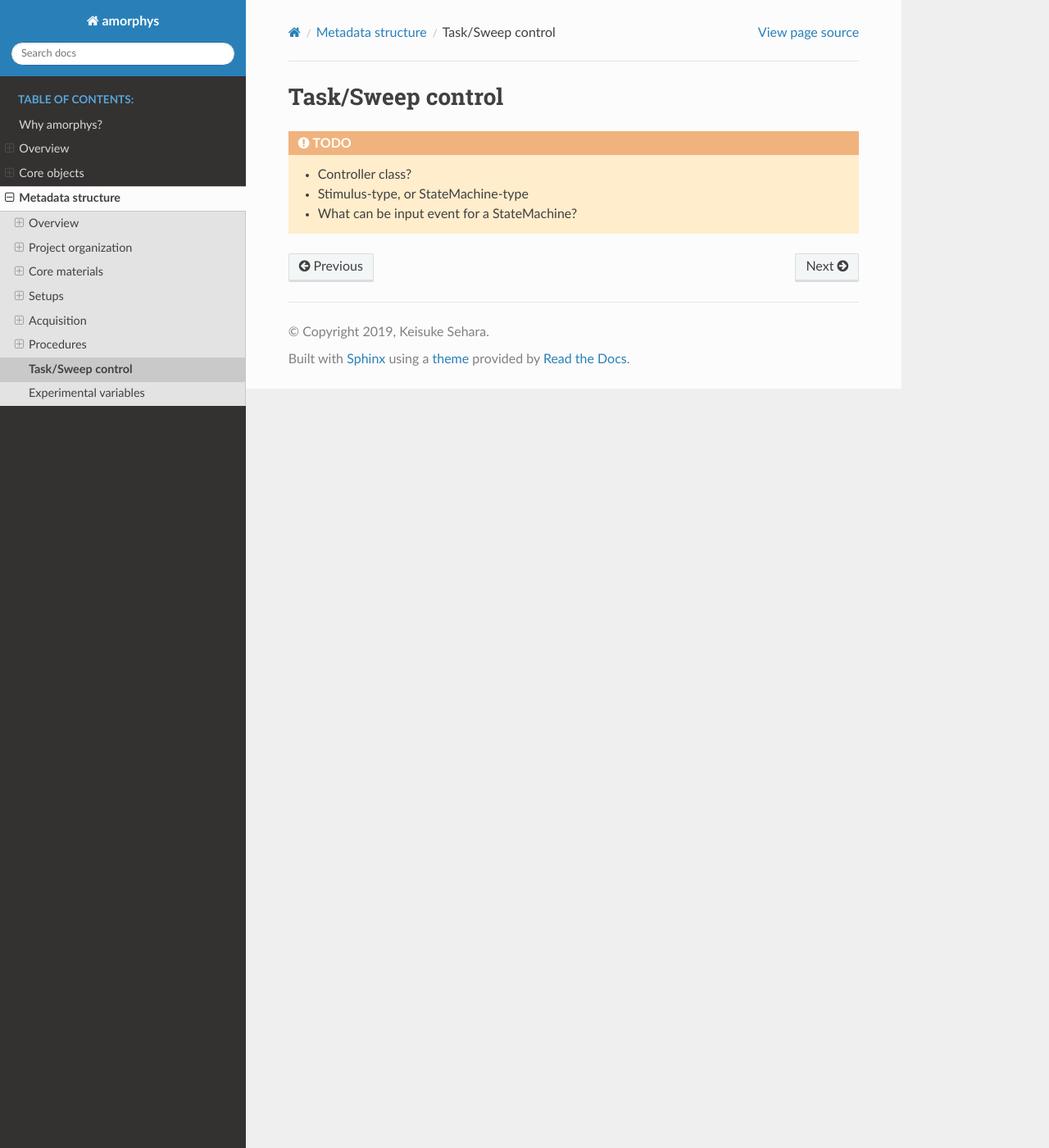
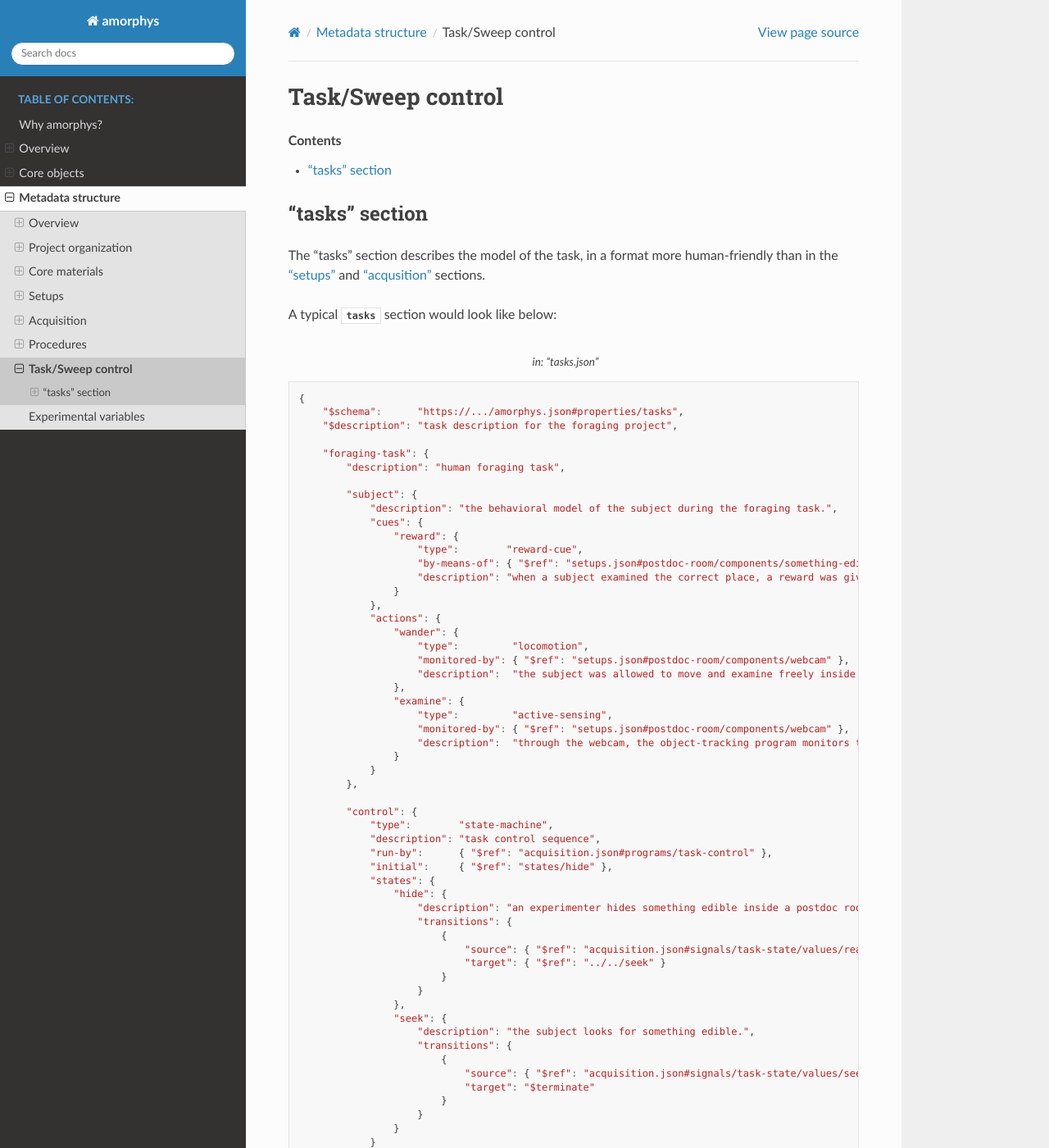
Before and after one commit to gwappa/amorphys, a Sphinx documentation site: the page built from docs/source/writing/tasks.rst, in a window 1280 px wide and 1400 px high. Shown: the whole window at 82% size. Built offline with Sphinx 7.4.7 and the Read the Docs theme 2.0.0, drawn with Linux system fonts in a browser that asks for light colours; some of the changed text lies outside the part shown.

Commit message:
add tasks section
important parts are still missing

```diff
--- a/docs/source/writing/tasks.rst
+++ b/docs/source/writing/tasks.rst
@@ -1,8 +1,96 @@
 Task/Sweep control
 ==================
 
-.. admonition:: TODO
+.. contents:: Contents
+    :local:
 
-    - Controller class?
-    - Stimulus-type, or StateMachine-type
-    - What can be input event for a StateMachine?
+"tasks" section
+----------------
+
+The "tasks" section describes the model of the task, in a format
+more human-friendly than in the :doc:`"setups" <setups>` and :doc:`"acqusition" <acquisition>` sections.
+
+A typical :py:class:`tasks` section would look like below:
+
+.. code-block:: JavaScript
+    :caption: in: "tasks.json"
+
+    {
+        "$schema":      "https://.../amorphys.json#properties/tasks",
+        "$description": "task description for the foraging project",
+
+        "foraging-task": {
+            "description": "human foraging task",
+
+            "subject": {
+                "description": "the behavioral model of the subject during the foraging task.",
+                "cues": {
+                    "reward": {
+                        "type":        "reward-cue",
+                        "by-means-of": { "$ref": "setups.json#postdoc-room/components/something-edible" },
+                        "description": "when a subject examined the correct place, a reward was given."
+                    }
+                },
+                "actions": {
+                    "wander": {
+                        "type":         "locomotion",
+                        "monitored-by": { "$ref": "setups.json#postdoc-room/components/webcam" },
+                        "description":  "the subject was allowed to move and examine freely inside the room."
+                    },
+                    "examine": {
+                        "type":         "active-sensing",
+                        "monitored-by": { "$ref": "setups.json#postdoc-room/components/webcam" },
+                        "description":  "through the webcam, the object-tracking program monitors the active exploration behavior of the subject."
+                    }
+                }
+            },
+
+            "control": {
+                "type":        "state-machine",
+                "description": "task control sequence",
+                "run-by":      { "$ref": "acquisition.json#programs/task-control" },
+                "initial":     { "$ref": "states/hide" },
+                "states": {
+                    "hide": {
+                        "description": "an experimenter hides something edible inside a postdoc room.",
+                        "transitions": {
+                            {
+                                "source": { "$ref": "acquisition.json#signals/task-state/values/ready" },
+                                "target": { "$ref": "../../seek" }
+                            }
+                        }
+                    },
+                    "seek": {
+                        "description": "the subject looks for something edible.",
+                        "transitions": {
+                            {
+                                "source": { "$ref": "acquisition.json#signals/task-state/values/seek-right-place" },
+                                "target": "$terminate"
+                            }
+                        }
+                    }
+                }
+            }
+        }
+    }
+
+.. py:class:: tasks
+
+    The ``tasks`` section of ``amorphys`` is a subclass of :py:class:`section`,
+    and consists of a mapping of :py:class:`task-description` objects.
+
+    Multiple :py:class:`task-description` objects may be included inside this section,
+    and each of them can be referred to from elsewhere by its key
+    (i.e. ``"foraging-task"`` in the above example).
+
+    .. py:attribute:: $description
+
+        a recommended ``string`` field inherited from the :py:class:`section` class.
+
+.. py:class:: task-description
+
+    .. py:attribute:: description
+
+    .. py:attribute:: subject
+
+    .. py:attribute:: control
```
